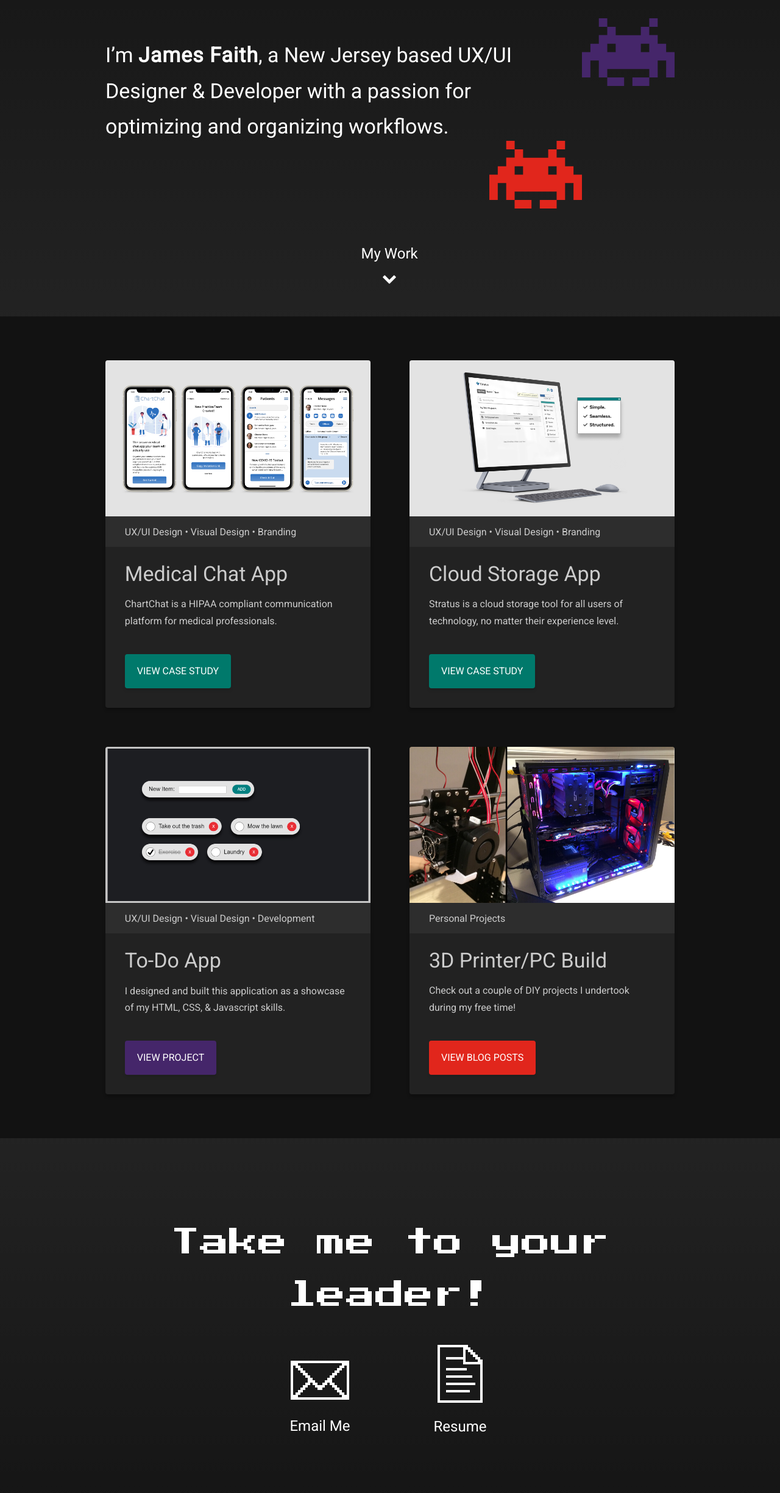
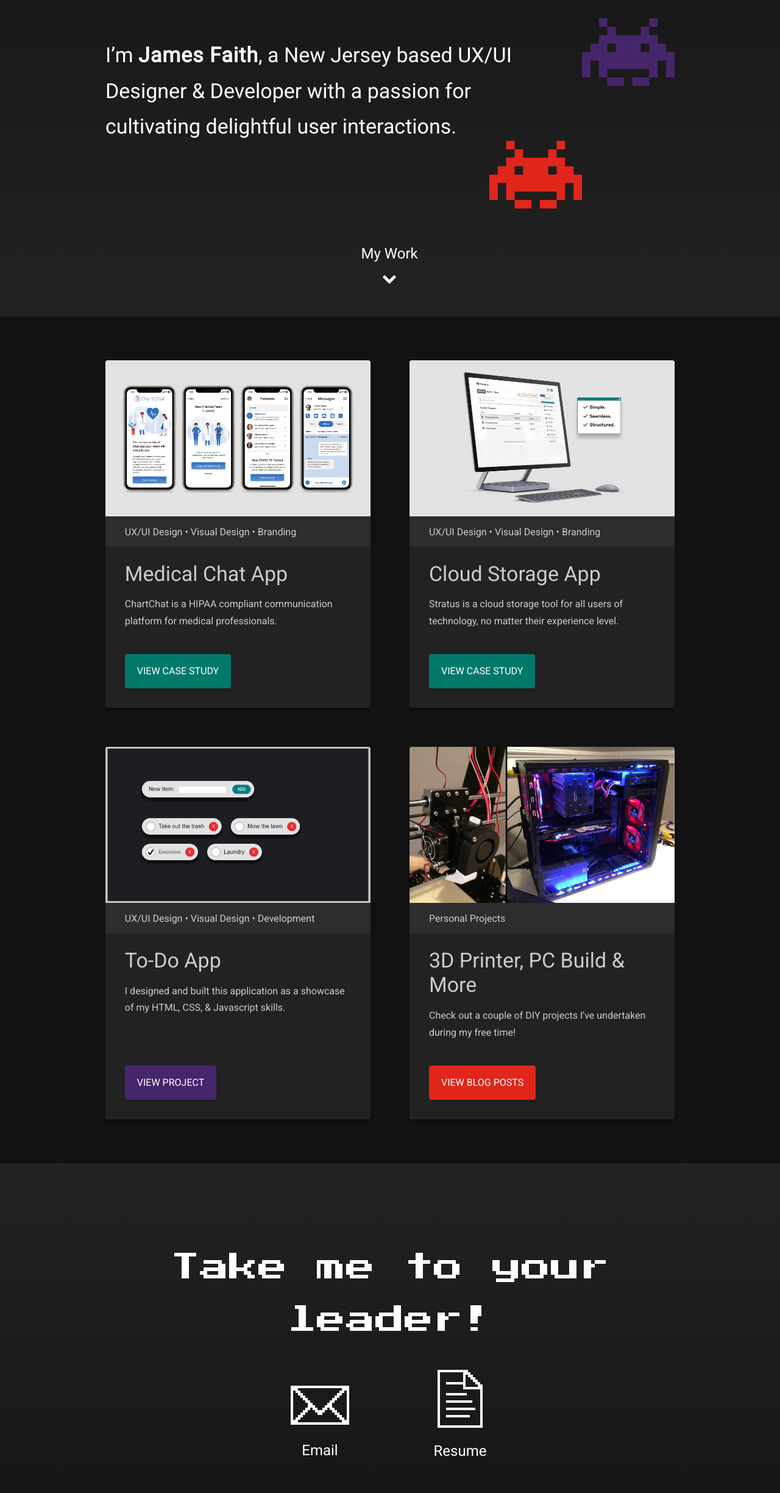
Before and after one commit to jfaith630/product-design-portfolio, a plain HTML site: page index.html in a window 1280 px wide. Shown: the part 306-2755 px from the top of the page at 61% size. Drawn offline with Linux system fonts and the light colour scheme.

Commit message:
overall content update

```diff
--- a/index.html
+++ b/index.html
@@ -45,7 +45,7 @@
         <section id="hero" class="hero">
           <div class="hero-content">
             <h1 class="home-about-title">GREETINGS.</h1>
-            <h2 class="intro">I’m <strong>James Faith</strong>, a New Jersey based UX/UI Designer & Developer with a passion for optimizing and organizing workflows.</h2>
+            <h2 class="intro">I’m <strong>James Faith</strong>, a New Jersey based UX/UI Designer & Developer with a passion for cultivating delightful user interactions.</h2>
             <img class="eight-bit-alien-1" src="images/8-bit-alien-1.svg" alt="green 8-bit alien">
             <img class="eight-bit-alien-2" src="images/8-bit-alien-2.svg" alt="purple 8-bit alien">
             <img class="eight-bit-alien-3" src="images/8-bit-alien-3.svg" alt="orange 8-bit alien">
@@ -92,8 +92,8 @@
             <article class="project-card">
               <a href="https://jamesmfaith.wordpress.com/" target="_blank"><img class="project-image" src="images/project-1.jpg" alt="3D Printer and PC in process of being built"></a>
               <div class="project-roles">Personal Projects</div>
-              <h3 class="large-heading">3D Printer/PC Build</h3>
-              <p class="project-description">Check out a couple of DIY projects I undertook during my free time!</p>
+              <h3 class="large-heading">3D Printer, PC Build & More</h3>
+              <p class="project-description">Check out a couple of DIY projects I've undertaken during my free time!</p>
               <div class="project-card-button-wrapper">
                 <a href="https://jamesmfaith.wordpress.com/" target="_blank"><div class="button-style-3">VIEW BLOG POSTS</div></a>
               </div>
@@ -113,7 +113,7 @@
                 <img class="email-1" src="images/email-1.svg" alt="8-bit email icon">
                 <img class="email-2" src="images/email-2.svg" alt="8-bit email icon">
               </div>
-              <p class="label">Email Me</p>
+              <p class="label">Email</p>
             </a>
             <a class="resume-element" href="https://drive.google.com/file/d/1HleOgw_dALKauXlMi9Ra-KkcdqJr9qnd/view?usp=sharing" target="_blank">
               <div class="resume">
```
Also changed, not shown: about.html (+6 -6 lines), project-3.html (+1 -1 lines), project-4.html (+1 -1 lines).
